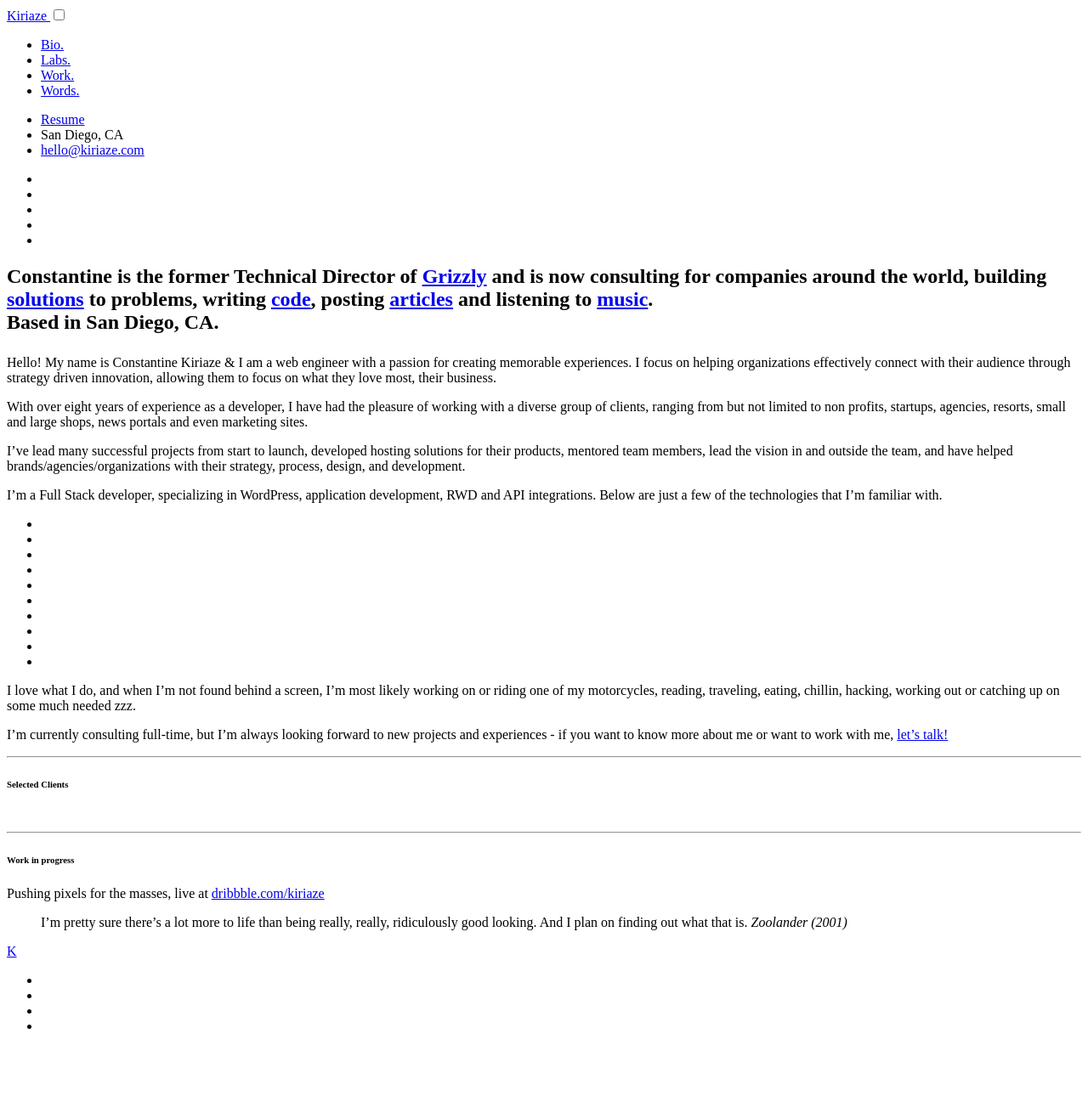
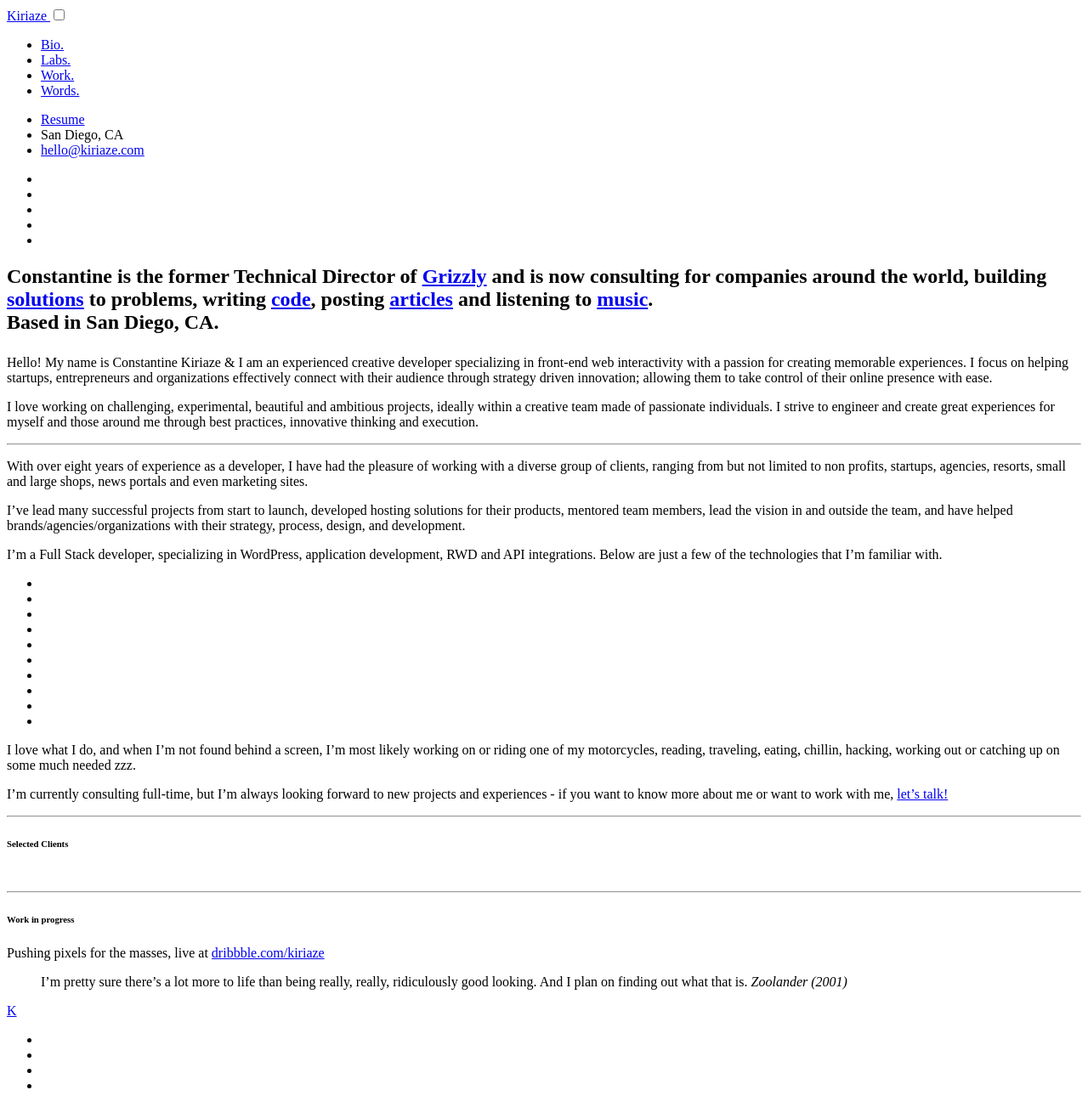
Before and after one commit to kiriaze/kiriaze.github.io, a Jekyll site: the page built from src/pages/about.md, in a window 1280 px wide. Shown: the whole page at 85% size. Built offline with Jekyll 4.4.1, drawn with Linux system fonts in a browser that asks for light colours; before the commit the page ends 1233 px from its top, so only the background shows below that.

Commit message:
updated home page to only show the animated option, about text updated, andy davis project updated to not show extra fields until content exists

```diff
--- a/src/pages/about.md
+++ b/src/pages/about.md
@@ -10,16 +10,19 @@ midnight: dark-bg
 ---
 
 {:.lead}
-Hello! My name is Constantine Kiriaze &amp; I am a web engineer with a passion for creating memorable experiences. I focus on helping organizations effectively connect with their audience through strategy driven innovation, allowing them to focus on what they love most, their business.
+Hello! My name is Constantine Kiriaze &amp; I am an experienced creative developer specializing in front-end web interactivity with a passion for creating memorable experiences. I focus on helping startups, entrepreneurs and organizations effectively connect with their audience through strategy driven innovation; allowing them to take control of their online presence with ease.
+
+I love working on challenging, experimental, beautiful and ambitious projects, ideally within a creative team made of passionate individuals. I strive to engineer and create great experiences for myself and those around me through best practices, innovative thinking and execution.
+
+---
 
 With over eight years of experience as a developer, I have had the pleasure of working with a diverse group of clients, ranging from but not limited to non profits, startups, agencies, resorts, small and large shops, news portals and even marketing sites.
 
 I've lead many successful projects from start to launch, developed hosting solutions for their products, mentored team members, lead the vision in and outside the team, and have helped brands/agencies/organizations with their strategy, process, design, and development.
 
 I'm a Full Stack developer, specializing in WordPress, application development, RWD and API integrations. Below are just a few of the technologies that I'm familiar with.
-<!-- Below are a few of the technologies that I use daily. -->
-<!-- I'm a Full Stack developer, specializing in WordPress & application development. -->
 
+<!-- npm, bower, gulp, sass & jekyll image -->
 <!-- <img src="/assets/images/posts/p3-2.png" alt=""> -->
 
 <ul class="stack-list">
```
Also changed, not shown: src/assets/scss/partials/_main.scss (+6 -1 lines), src/index.md (+3 -3 lines), src/work/_posts/2015-01-29-andy-davis.md (+6 -1 lines).
